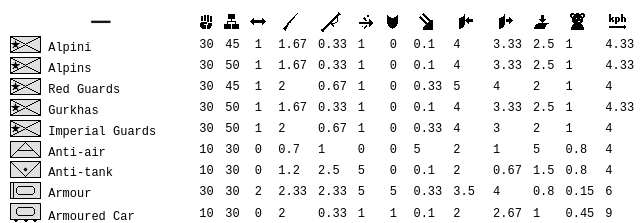
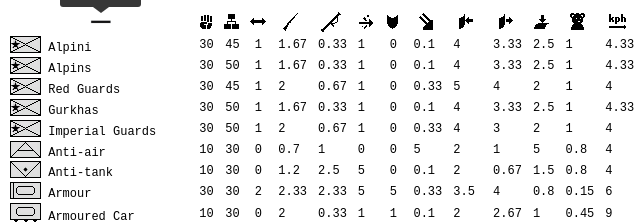
Before and after one commit to ratiotile/division-designer, a Gatsby site: page / in a window 1280 px wide. Both pictures are taken after a click on the element 101 px from the left and 22 px from the top of the page. Shown: the top 223 px of the page, 0-640 px from the left. Built offline with nearby package versions, Linux system fonts and the light colour scheme; Gatsby itself is replaced by a stand-in of ours.

Commit message:
implemented tooltips for table headers

```diff
--- a/package.json
+++ b/package.json
@@ -13,7 +13,8 @@
     "gatsby-source-filesystem": "^1.5.35",
     "gatsby-transformer-sharp": "^1.6.24",
     "glamor": "^2.20.40",
-    "react-helmet": "^5.2.0"
+    "react-helmet": "^5.2.0",
+    "react-tooltip": "^3.6.1"
   },
   "keywords": [
     "gatsby"
--- a/src/pages/index.js
+++ b/src/pages/index.js
@@ -1,5 +1,6 @@
 import React from 'react'
 import Link from 'gatsby-link'
+import ReactTooltip from 'react-tooltip'
 import {css} from 'glamor'
 import priority_icon from '../images/icons/priority.png'
 import strength_icon from '../images/icons/strength.png'
@@ -135,12 +136,25 @@ const divBuilderRow = ({display, max_strength, default_organisation, combat_widt
   </tr>
 )
 
-const headerIcon = (icon)=>(
-  <th className={cell_css}
+const tooltip = css({
+  //position: 'relative',
+  //display: 'inline-block'
+})
+
+const tooltip_text = css({
+  visibility: 'hidden',
+  position: 'absolute',
+  zIndex: 1,
+})
+
+const headerIcon = (icon, help)=>(
+  <th className={`${cell_css}`}
       style={{
         cursor: 'pointer',
         textAlign: 'center'
-      }}>
+      }}
+      data-tip={help}
+  >
     <img src={icon} className={image_css} />
   </th>
 )
@@ -149,30 +163,31 @@ const headerIcon = (icon)=>(
 // The main division builder page
 const IndexPage = () => (
   <div>
+    <ReactTooltip />
     <table>
       <thead>
         <tr>
-          {headerIcon(priority_icon)}
-          {headerIcon(strength_icon)}
-          {headerIcon(organization_icon)}
-          {headerIcon(combat_width_icon)}
-          {headerIcon(soft_attack_icon)}
-          {headerIcon(hard_attack_icon)}
-          {headerIcon(piercing_icon)}
-          {headerIcon(armor_icon)}
-          {headerIcon(anti_air_icon)}
-          {headerIcon(defensiveness_icon)}
-          {headerIcon(toughness_icon)}
-          {headerIcon(air_defense_icon)}
-          {headerIcon(softness_icon)}
-          {headerIcon(speed_icon)}
-          {headerIcon(suppression_icon)}
-          {headerIcon(supply_icon)}
-          {headerIcon(fuel_icon)}
-          {headerIcon(officers_icon)}
-          {headerIcon(ic_cost_icon)}
-          {headerIcon(manpower_icon)}
-          {headerIcon(build_time_icon)}
+          {headerIcon(priority_icon, 'priority')}
+          {headerIcon(strength_icon, 'Strength')}
+          {headerIcon(organization_icon, 'Organization')}
+          {headerIcon(combat_width_icon, 'Combat Width')}
+          {headerIcon(soft_attack_icon, 'Soft Attack')}
+          {headerIcon(hard_attack_icon, 'Hard Attack')}
+          {headerIcon(piercing_icon, 'Armor Piercing')}
+          {headerIcon(armor_icon, 'Armor')}
+          {headerIcon(anti_air_icon, 'Anti-air')}
+          {headerIcon(defensiveness_icon, 'Defensiveness')}
+          {headerIcon(toughness_icon, 'Toughness')}
+          {headerIcon(air_defense_icon, 'Air Defense')}
+          {headerIcon(softness_icon, 'Softness')}
+          {headerIcon(speed_icon, 'Max Speed')}
+          {headerIcon(suppression_icon, 'Partisan Suppression')}
+          {headerIcon(supply_icon, 'Supply Consumption')}
+          {headerIcon(fuel_icon, 'Fuel Consumption')}
+          {headerIcon(officers_icon, 'Officers')}
+          {headerIcon(ic_cost_icon, 'IC Cost')}
+          {headerIcon(manpower_icon, 'Manpower Cost')}
+          {headerIcon(build_time_icon, 'Build Time')}
         </tr>
       </thead>
       <tbody>
```
Also changed, not shown: 1 other file.
